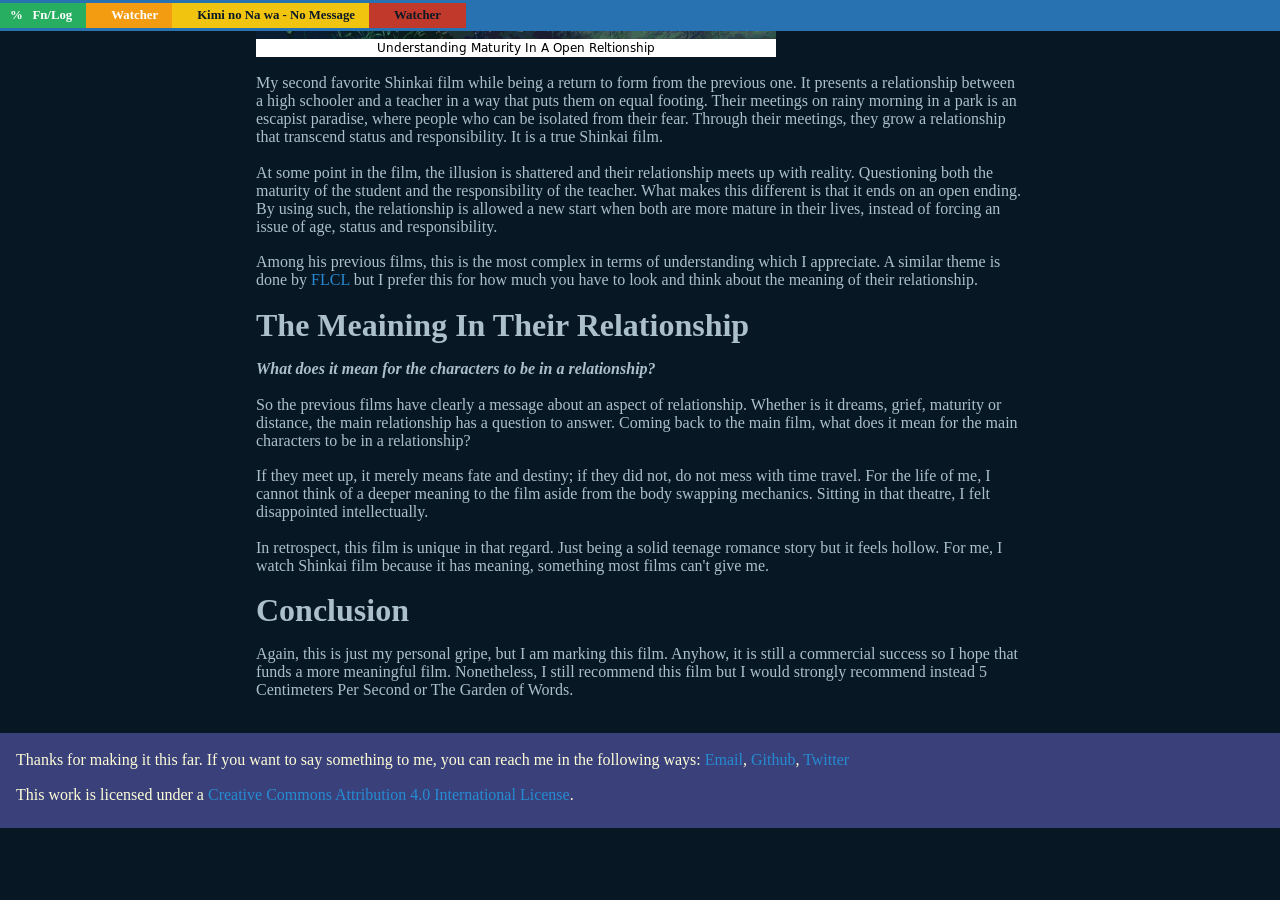
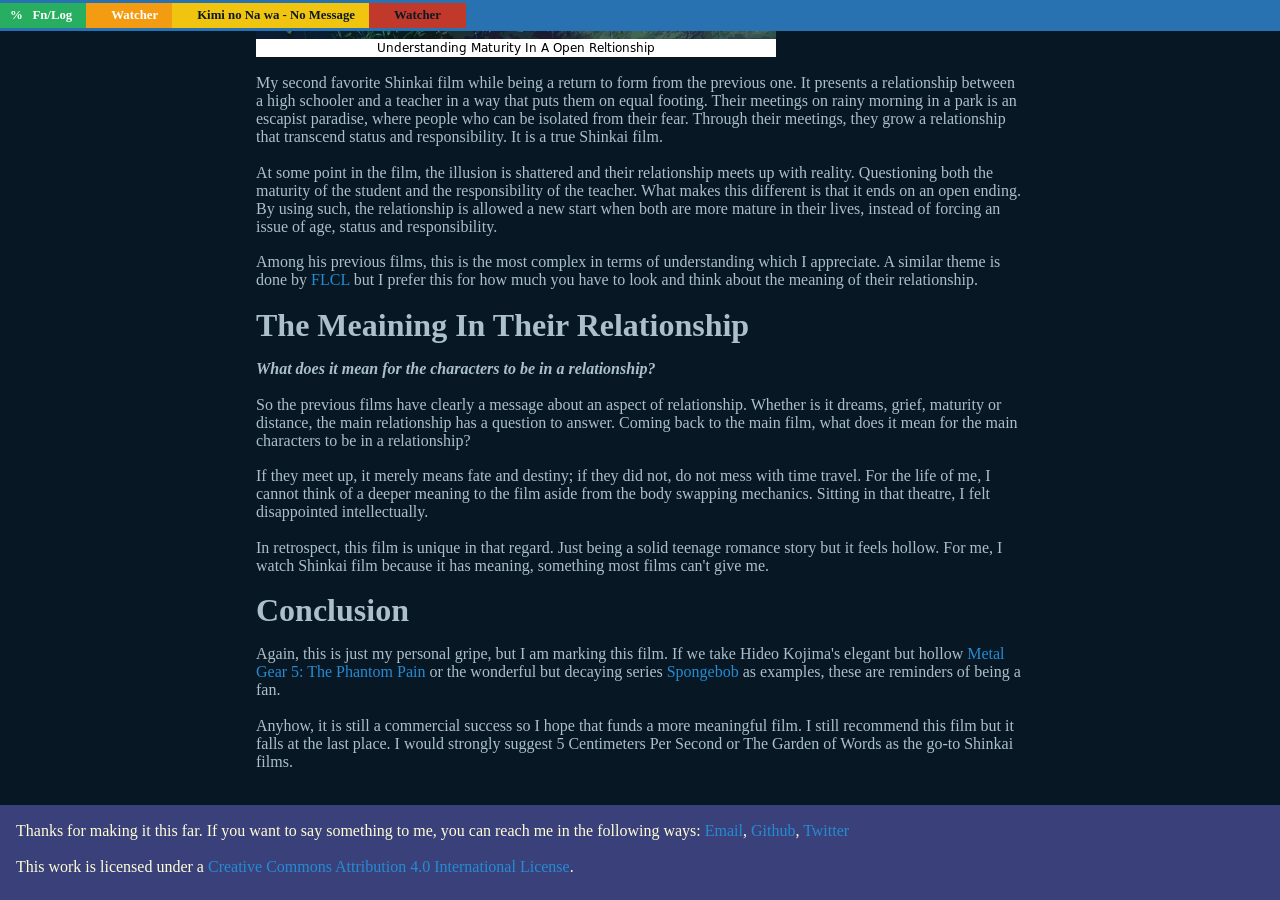
Before and after one commit to FrancisMurillo/FrancisMurillo.github.io, a Jekyll site: the page built from watcher/_posts/2017-01-04-Kimi no Na wa - No Message.html, in a window 1280 px wide and 900 px high, scrolled down 3747 px. Built offline with Jekyll 4.4.1, drawn with Linux system fonts in a browser that asks for light colours; before the commit the page ends 4575 px from its top, so only the background shows below that.

Commit message:
Updating previous post

```diff
--- a/watcher/_posts/2017-01-04-Kimi no Na wa - No Message.html
+++ b/watcher/_posts/2017-01-04-Kimi no Na wa - No Message.html
@@ -342,11 +342,17 @@ film because it has meaning, something most films can't give me.
 <h2 id="orgaf00f95">Conclusion</h2>
 <div class="outline-text-2" id="text-orgaf00f95">
 <p>
-Again, this is just my personal gripe, but I am marking this film.
+Again, this is just my personal gripe, but I am marking this film. If
+we take Hideo Kojima's elegant but hollow <a href="https://en.wikipedia.org/wiki/Metal_Gear_Solid_V:_The_Phantom_Pain">Metal Gear 5: The Phantom
+Pain</a> or the wonderful but decaying series <a href="https://duckduckgo.com/lite/?q=spongebob">Spongebob</a> as examples, these
+are reminders of being a fan.
+</p>
+
+<p>
 Anyhow, it is still a commercial success so I hope that funds a more
-meaningful film. Nonetheless, I still recommend this film but I would
-strongly recommend instead <span class="underline">5 Centimeters Per Second</span> or <span class="underline">The Garden
-of Words</span>.
+meaningful film. I still recommend this film but it falls at the last
+place. I would strongly suggest <span class="underline">5 Centimeters Per Second</span> or <span class="underline">The
+Garden of Words</span> as the go-to Shinkai films.
 </p>
 </div>
 </div>
```
Also changed, not shown: _data/official-watch-list.yaml (+10 -2 lines).
